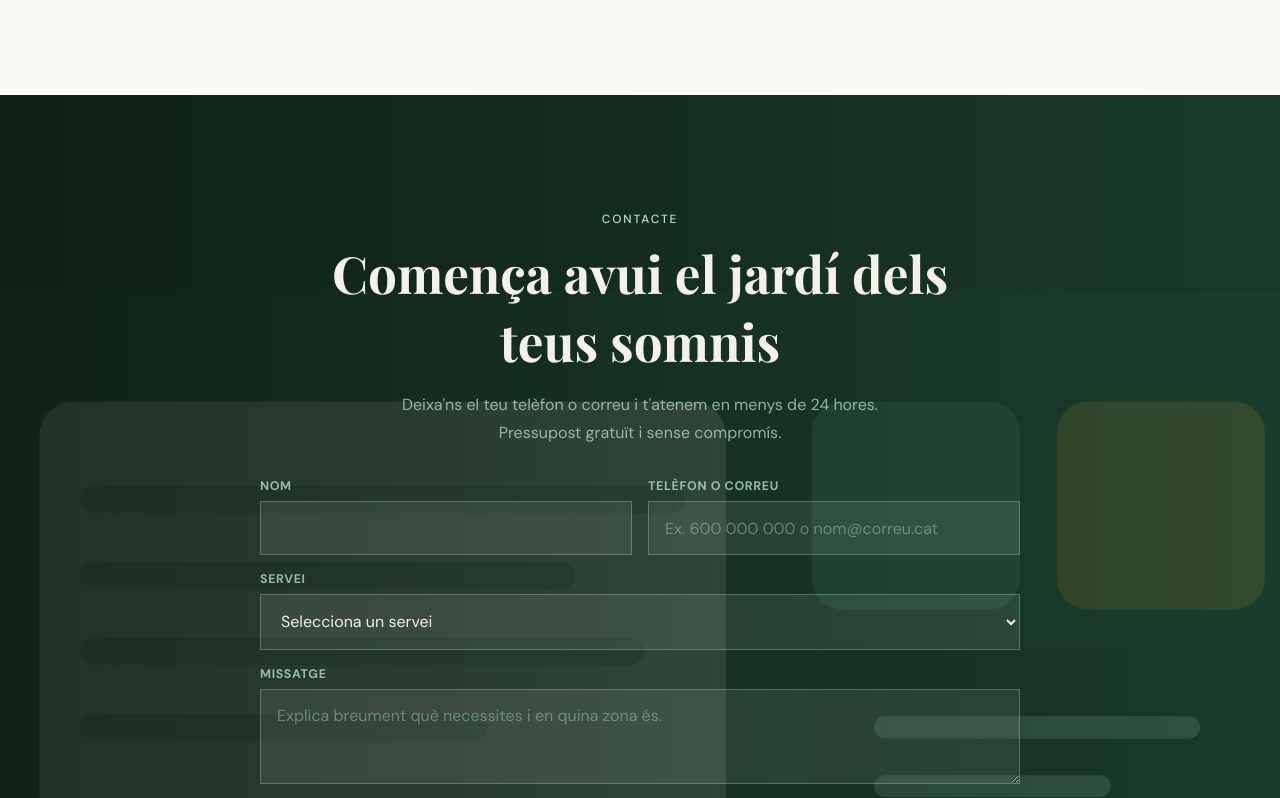
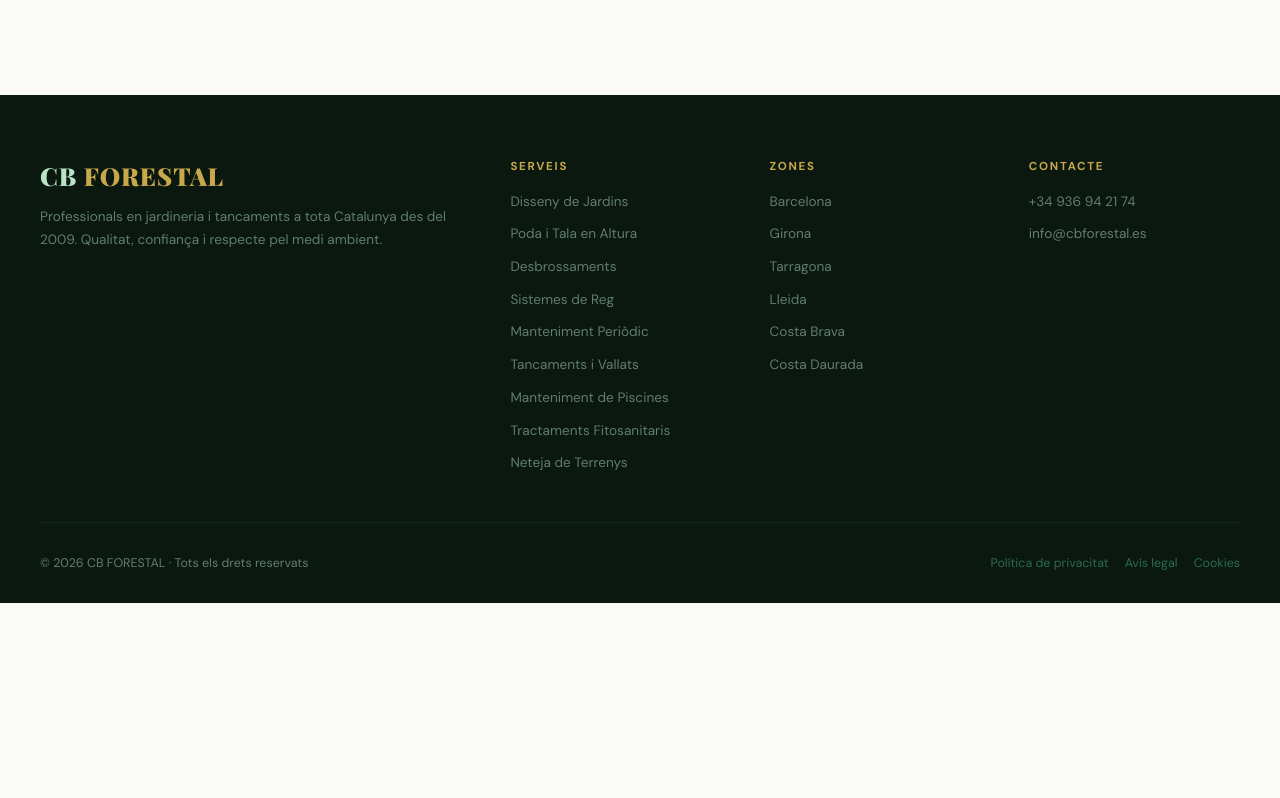
Before and after one commit to cbenterprisesbussiness-art/cbforestal-web, a React (Vite) app: page /contacto in a window 1280 px wide. Shown: the part 1479-2277 px from the top of the page. After the commit the page ends 2082 px from the top, so only its background shows below. Built offline with nearby package versions, Linux system fonts and the light colour scheme; a web font is replaced by a local one.

Commit message:
Remove duplicate contact CTA from contact page

```diff
--- a/src/pages/ContactPage.jsx
+++ b/src/pages/ContactPage.jsx
@@ -1,4 +1,3 @@
-import CTASection from '../components/CTASection';
 import ContactForm from '../components/ContactForm';
 import PageHero from '../components/PageHero';
 import { company, contact, quoteRequestHash } from '../shared/siteContent';
@@ -47,8 +46,6 @@ export default function ContactPage() {
           </article>
         </div>
       </section>
-
-      <CTASection />
     </>
   );
 }
```
Also changed, not shown: 3 other files (tests, documents, lock files or other folders).
